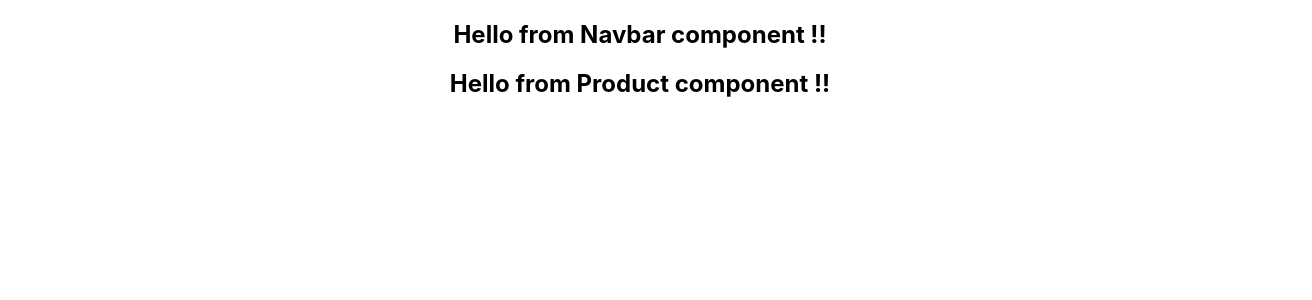
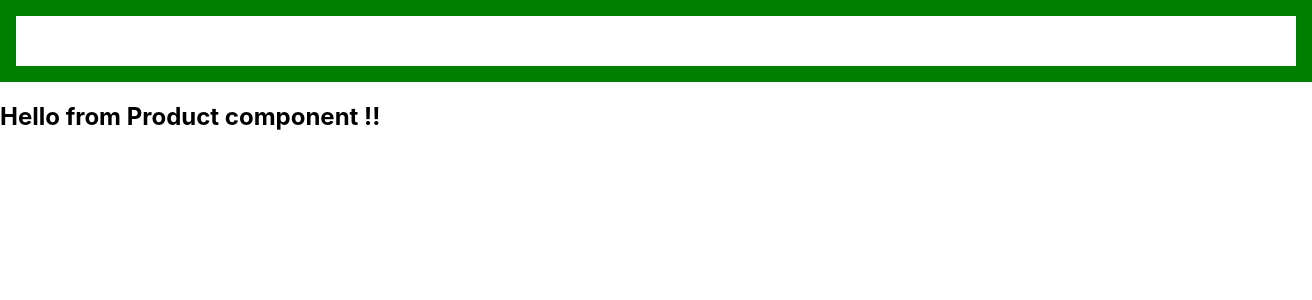
Before and after one commit to YogeshMishra88/eshop, a React (Create React App) app: page / in a window 1280 px wide. Shown: the top 300 px of the page, 1312 px wide, since content can reach past the window. Built offline with nearby package versions, Linux system fonts and the light colour scheme.

Commit message:
worked on header navigation

```diff
--- a/src/App.css
+++ b/src/App.css
@@ -1,38 +1,10 @@
-.App {
-  text-align: center;
+nav{
+  width: 100%;
+  border: 1rem solid green;
+  height: 50px;
 }
-
-.App-logo {
-  height: 40vmin;
-  pointer-events: none;
+body{
+  padding: 0;
+  margin: 0;
+  box-sizing: border-box;
 }
-
-@media (prefers-reduced-motion: no-preference) {
-  .App-logo {
-    animation: App-logo-spin infinite 20s linear;
-  }
-}
-
-.App-header {
-  background-color: #282c34;
-  min-height: 100vh;
-  display: flex;
-  flex-direction: column;
-  align-items: center;
-  justify-content: center;
-  font-size: calc(10px + 2vmin);
-  color: white;
-}
-
-.App-link {
-  color: #61dafb;
-}
-
-@keyframes App-logo-spin {
-  from {
-    transform: rotate(0deg);
-  }
-  to {
-    transform: rotate(360deg);
-  }
-}
--- a/src/component/navbar.js
+++ b/src/component/navbar.js
@@ -2,7 +2,14 @@ import React, { Component } from 'react';
 
 class Navbar extends Component {
     render(){
-        return <h2>Hello from Navbar component !!</h2>
+        return(
+            <nav>
+                <div class="row">
+                    <div class="firstHeader"></div>
+                    <div class="secondHeader"></div>
+                </div>
+            </nav>
+        )
     }
 }
 
```
